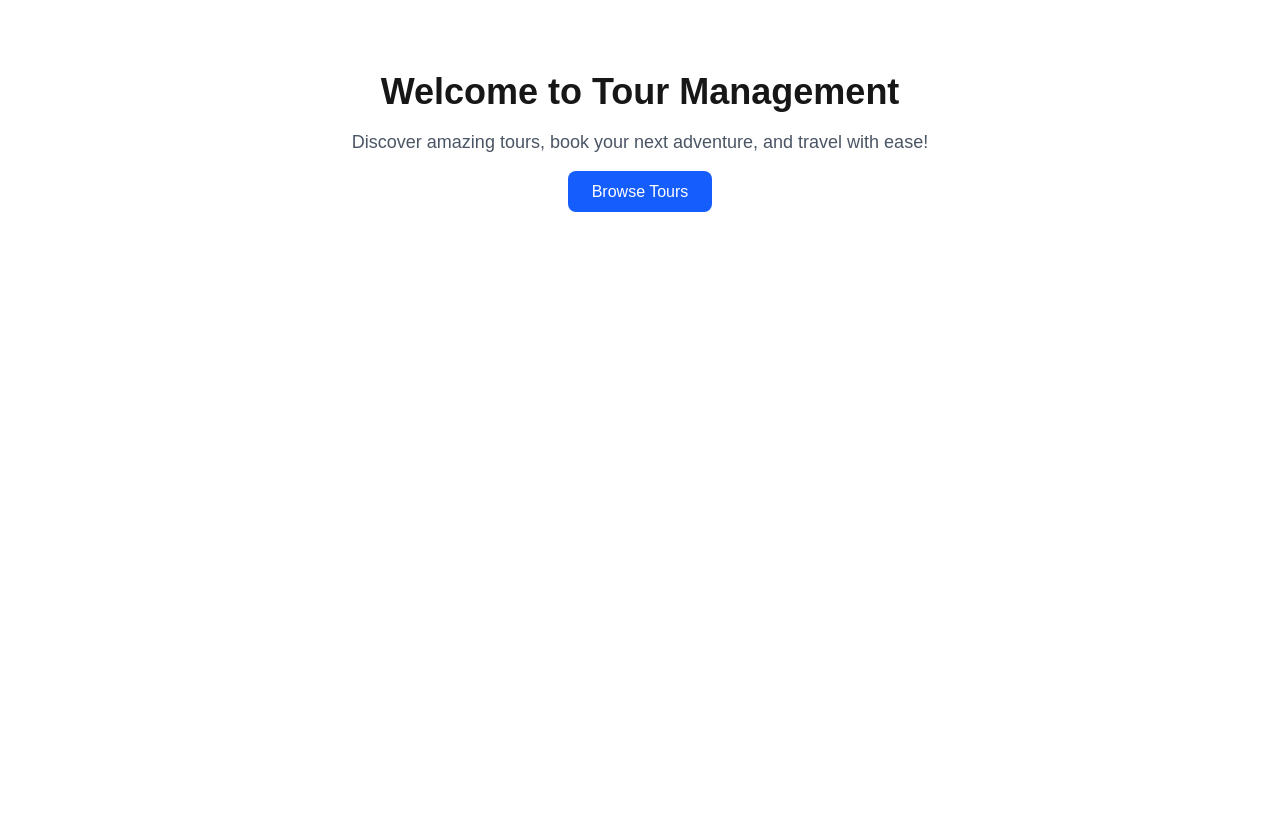
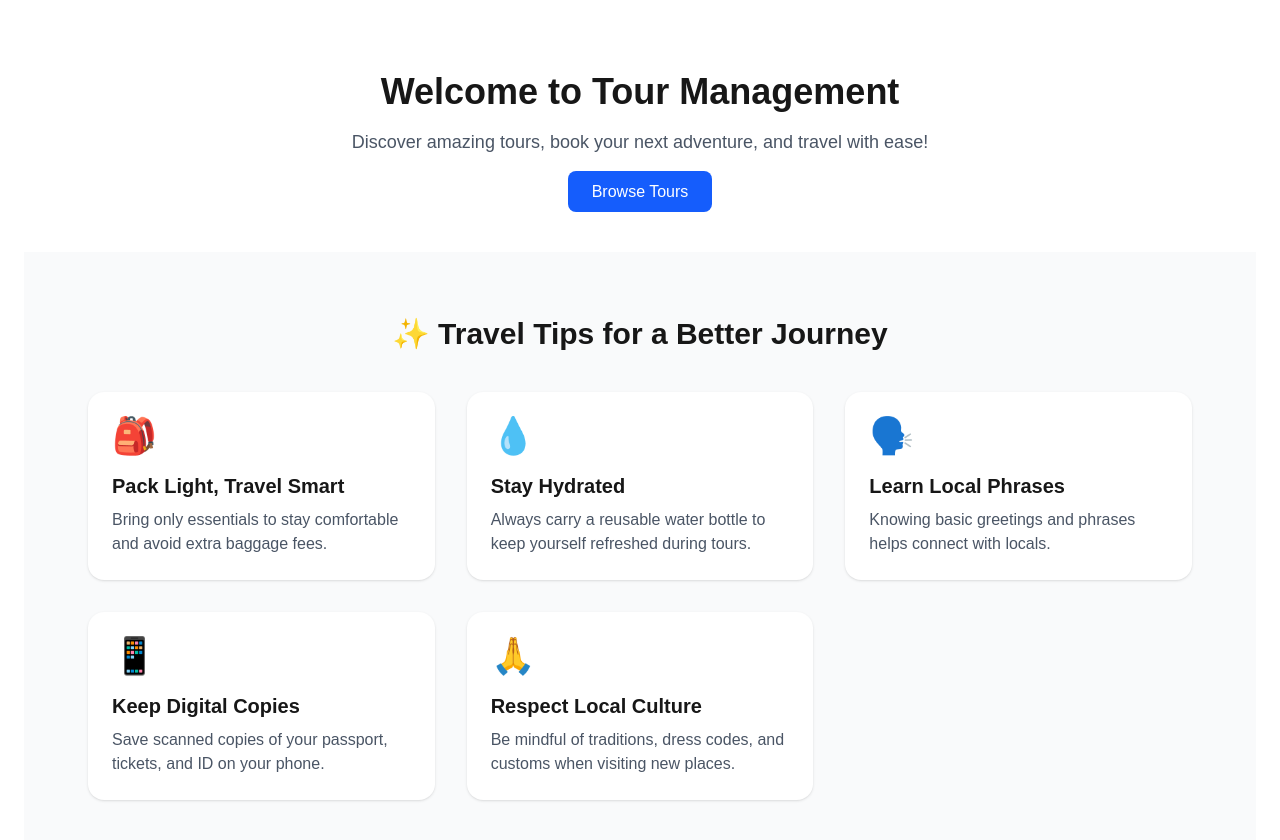
Before and after one commit to rafiq-567/tour-management-system-team-ultimate-coding, a Next.js app: page / in a window 1280 px wide. Shown: the top 840 px of the page. Before the commit the page ends 800 px from the top, so only its background shows below. Built offline with nearby package versions, Linux system fonts and the light colour scheme.

Commit message:
added tourtips in home page

```diff
--- a/src/app/page.js
+++ b/src/app/page.js
@@ -1,4 +1,5 @@
 import Image from "next/image";
+import TourTips from "./components/TourTips";
 
 export default function Home() {
   return (
@@ -15,6 +16,7 @@ export default function Home() {
           Browse Tours
         </a>
       </section>
+      <TourTips></TourTips>
     </main>
   );
 }
```
